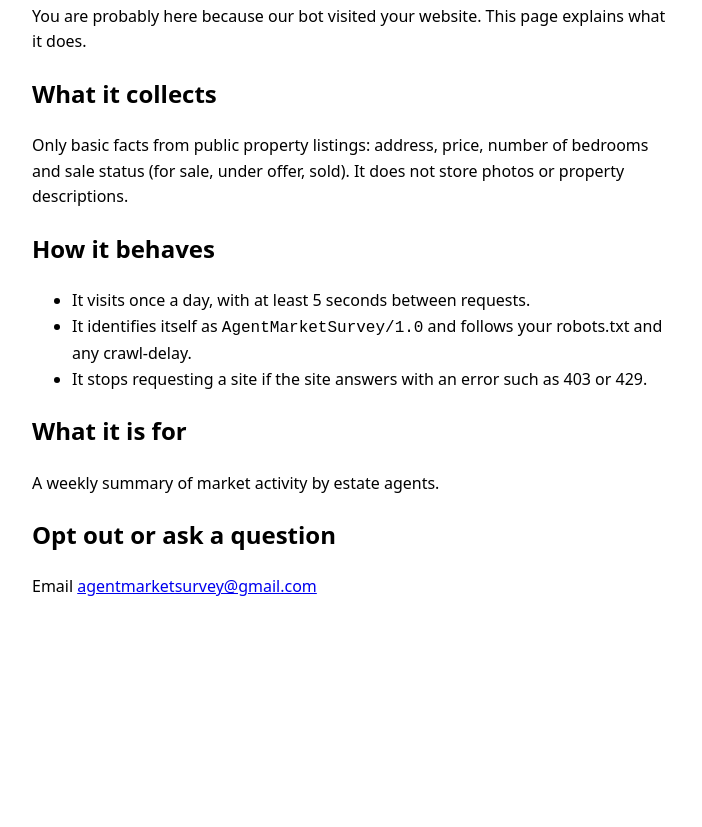
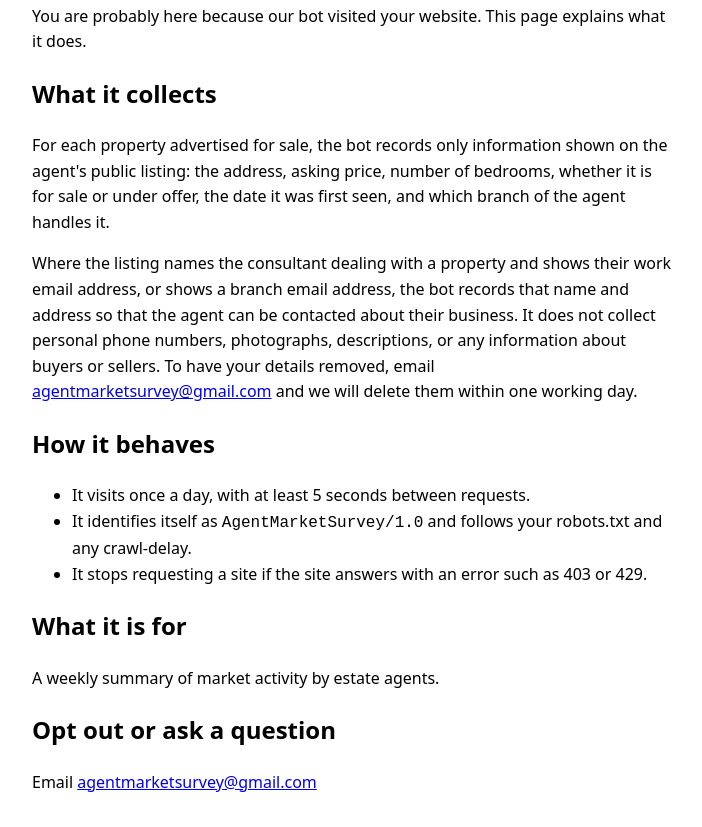
Before and after one commit to agentmarketsurvey/bot, a plain HTML site: page index.html in a window 1280 px wide. Shown: the part 101-928 px from the top of the page, without its empty margins (288-990 px from the left). Before the commit the page ends 800 px from the top, so only its background shows below. Drawn offline with Linux system fonts and the light colour scheme.

Commit message:
Update index.html

```diff
--- a/index.html
+++ b/index.html
@@ -7,7 +7,17 @@
 <h1>AgentMarketSurvey</h1>
 <p>You are probably here because our bot visited your website. This page explains what it does.</p>
 <h2>What it collects</h2>
-<p>Only basic facts from public property listings: address, price, number of bedrooms and sale status (for sale, under offer, sold). It does not store photos or property descriptions.</p>
+<p>For each property advertised for sale, the bot records only information shown
+on the agent's public listing: the address, asking price, number of bedrooms,
+whether it is for sale or under offer, the date it was first seen, and which
+branch of the agent handles it.</p>
+<p>Where the listing names the consultant dealing with a property and shows their
+work email address, or shows a branch email address, the bot records that name
+and address so that the agent can be contacted about their business. It does not
+collect personal phone numbers, photographs, descriptions, or any information
+about buyers or sellers. To have your details removed, email
+<a href="mailto:agentmarketsurvey@gmail.com">agentmarketsurvey@gmail.com</a>
+and we will delete them within one working day.</p>
 <h2>How it behaves</h2>
 <ul>
 <li>It visits once a day, with at least 5 seconds between requests.</li>
```
